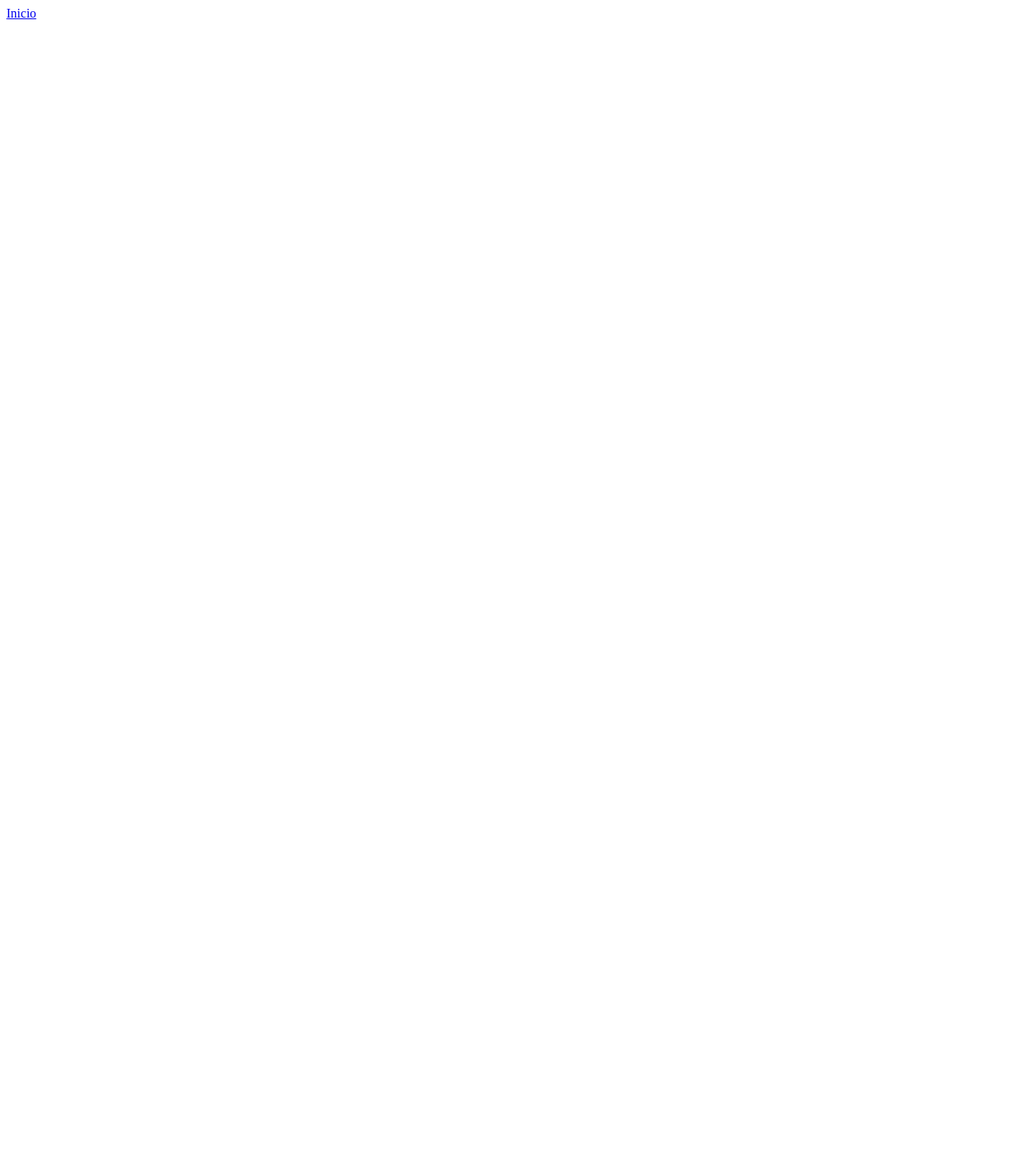
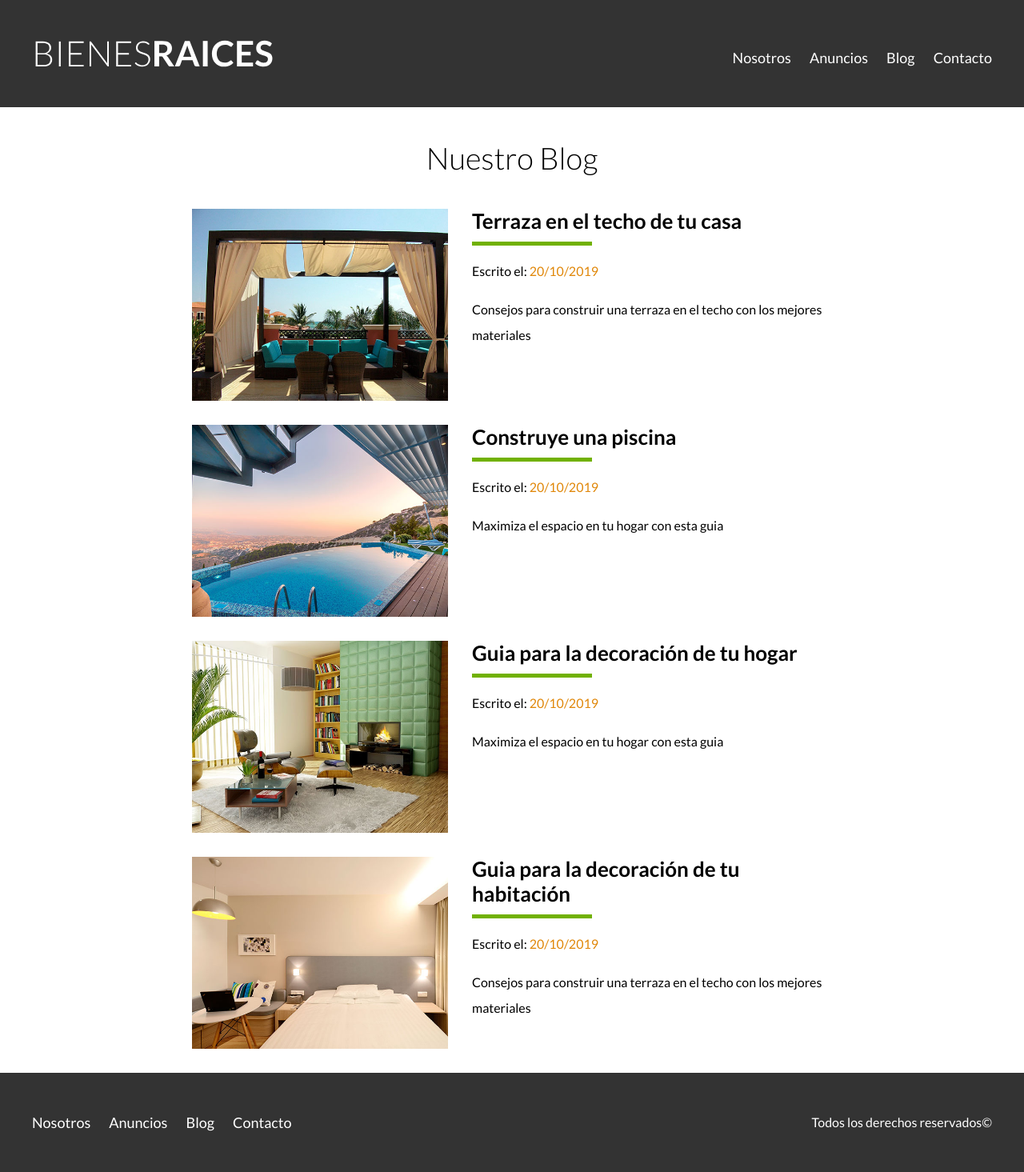
Before and after one commit to Alcreed/Practica-Bienes-Raices, a plain HTML site: page blog.html in a window 1280 px wide. Shown: the whole page at 80% size. Before the commit the page ends 800 px from the top, so only its background shows below. Drawn offline with Linux system fonts and the light colour scheme.

Commit message:
Añadiendo contenido a Blog
Aplicando estilos, creando entrada de blog

```diff
--- a/blog.html
+++ b/blog.html
@@ -5,10 +5,103 @@
     <meta name="viewport" content="width=device-width, initial-scale=1.0">
     <meta http-equiv="X-UA-Compatible" content="ie=edge">
     <title>Blog</title>
+    <link href="https://fonts.googleapis.com/css?family=Lato:300,400,700,900&display=swap" rel="stylesheet">
+    <link rel="stylesheet" href="css/normalize.css">
+    <link rel="stylesheet" href="css/estilos.css">
 </head>
 <body>
 
-    <a href="index.html">Inicio</a>
+    <header class="site-header">
+
+         <div class="contenedor contenido-header">
+            <div class="barra">
+                 <a href="/">
+                     <img src="img/logo.svg" alt="Logotipo de Bienes Raices">
+                </a>
+                <nav class="navegacion">
+                    <a href="nosotros.html">Nosotros</a>
+                    <a href="anuncios.html">Anuncios</a>
+                    <a href="blog.html">Blog</a>
+                    <a href="contacto.html">Contacto</a>
+                 </nav>
+            </div>
+
+        </div>
+
+     </header>
+
+    <main class="contenedor seccion contenido-centrado">
+
+        <h1 class="centrar-texto fw-300">Nuestro Blog</h1>
+
+        <article class="entrada-blog">
+            <div class="imagen">
+                <img src="img/blog1.jpg" alt="Entrada de blog">
+            </div>
+            <div class="texto-entrada">
+                <a href="entrada.html">
+                    <h4>Terraza en el techo de tu casa</h4>
+                </a>
+                <p>Escrito el: <span> 20/10/2019 </span></p>
+                <p>Consejos para construir una terraza en el techo con los mejores materiales</p>
+            </div>
+        </article>
+
+        <article class="entrada-blog">
+            <div class="imagen">
+                <img src="img/blog2.jpg" alt="Entrada de blog">
+            </div>
+            <div class="texto-entrada">
+                <a href="entrada.html">
+                    <h4>Construye una piscina</h4>
+                </a>
+                <p>Escrito el: <span> 20/10/2019 </span></p>
+                <p>Maximiza el espacio en tu hogar con esta guia</p>
+            </div>
+        </article>
+
+        <article class="entrada-blog">
+            <div class="imagen">
+                <img src="img/blog3.jpg" alt="Entrada de blog">
+            </div>
+            <div class="texto-entrada">
+                <a href="entrada.html">
+                    <h4>Guia para la decoración de tu hogar</h4>
+                </a>
+                <p>Escrito el: <span> 20/10/2019 </span></p>
+                <p>Maximiza el espacio en tu hogar con esta guia</p>
+            </div>
+        </article>
+
+        <article class="entrada-blog">
+            <div class="imagen">
+                <img src="img/blog4.jpg" alt="Entrada de blog">
+            </div>
+            <div class="texto-entrada">
+                <a href="entrada.html">
+                    <h4>Guia para la decoración de tu habitación</h4>
+                </a>
+                <p>Escrito el: <span> 20/10/2019 </span></p>
+                <p>Consejos para construir una terraza en el techo con los mejores materiales</p>
+            </div>
+        </article>
+
+    </main>
+
+    <footer class="site-footer seccion">
+
+        <div class="contenedor contenedor-footer">
+            <nav class="navegacion">
+                <a href="nosotros.html">Nosotros</a>
+                <a href="anuncios.html">Anuncios</a>
+                <a href="blog.html">Blog</a>
+                <a href="contacto.html">Contacto</a>
+            </nav>
+
+            <p class="copyright">Todos los derechos reservados©</p>
+        </div>
+
+    </footer>
 
 </body>
 </html>
```
Also changed, not shown: entrada.html (added, +62 -0 lines), index.html (+5 -5 lines).
